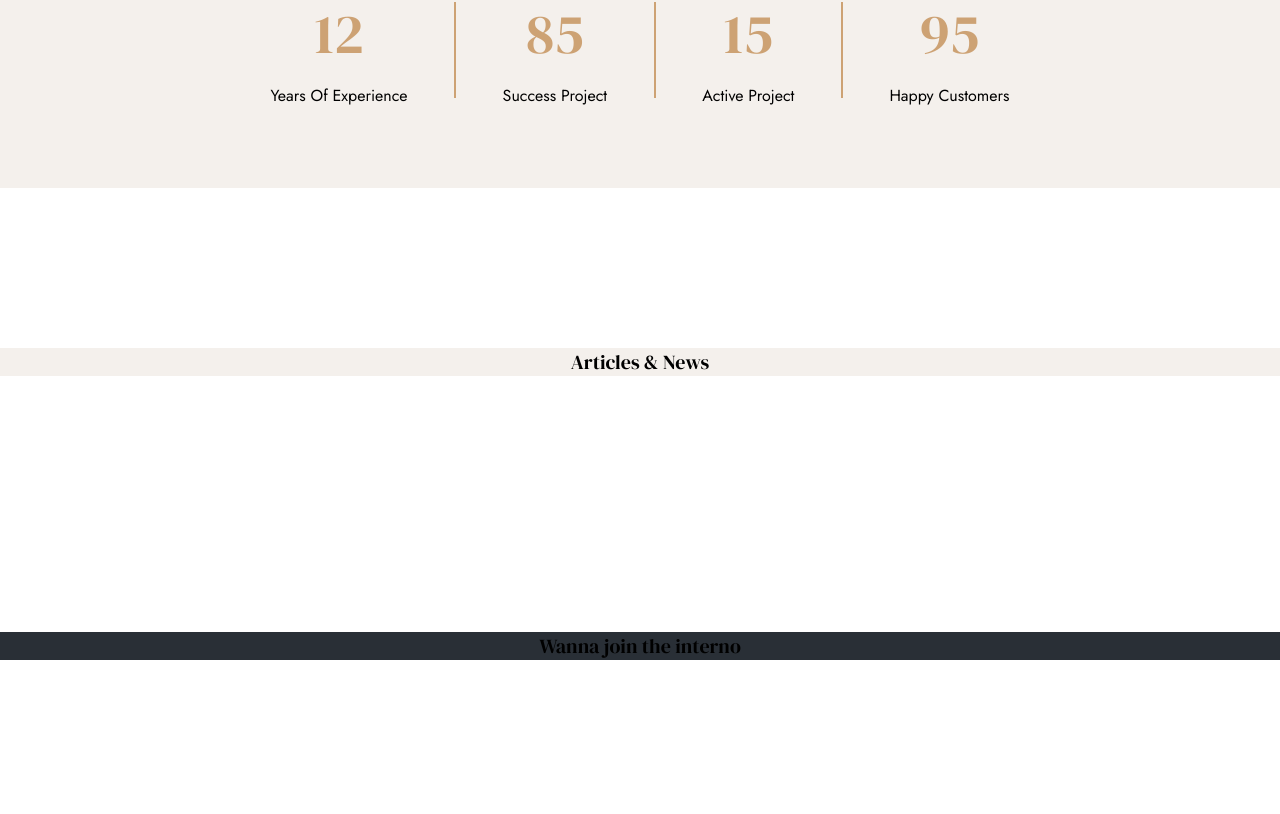
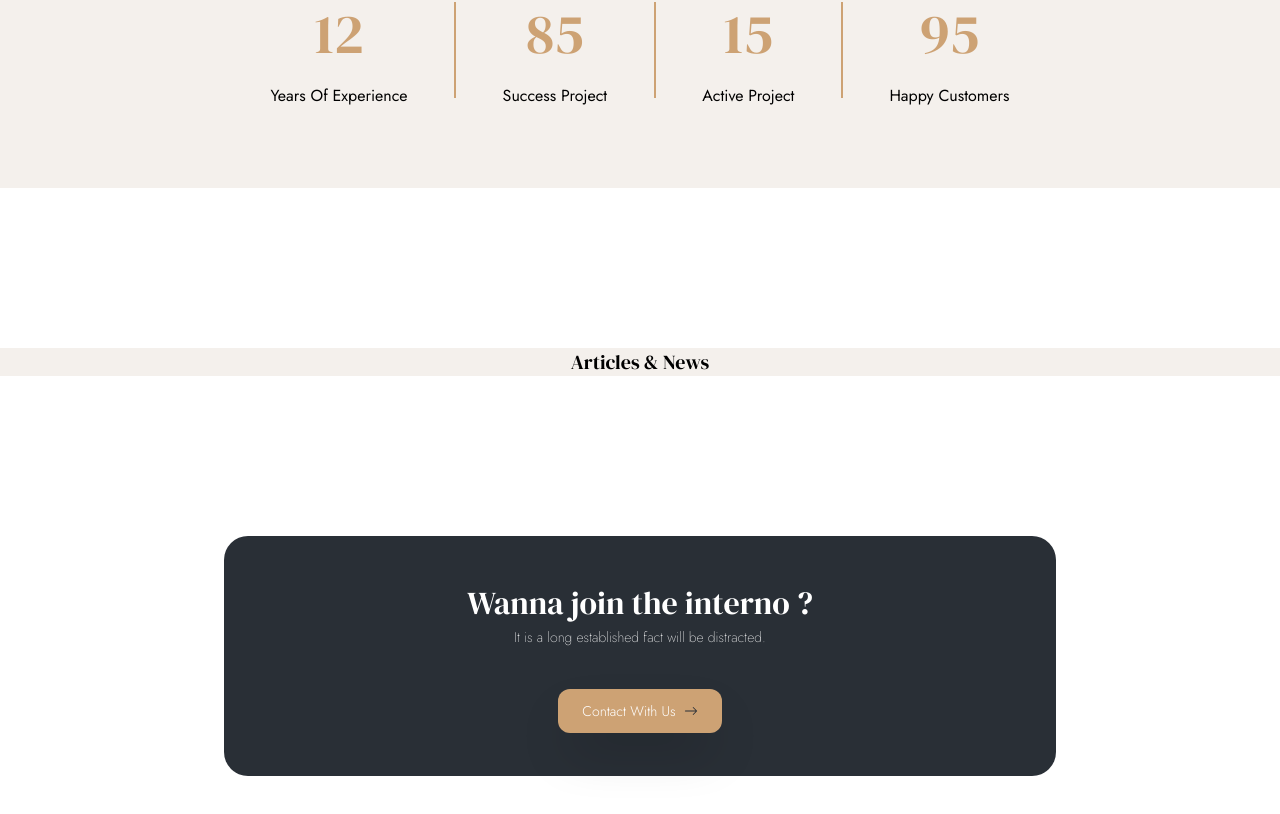
Before and after one commit to himarnoel/interior_dec, a React (Vite) app: page / in a window 1280 px wide. Shown: the part 4055-4869 px from the top of the page. Before the commit the page ends 4715 px from the top, so only its background shows below. Built offline with nearby package versions, Linux system fonts and the light colour scheme.

Commit message:
done  with join

```diff
--- a/src/Components/Join.jsx
+++ b/src/Components/Join.jsx
@@ -1,13 +1,23 @@
 import React from "react";
+import { BsArrowRight } from "react-icons/bs";
 
 const Join = () => {
   return (
     <div>
-      <div className="w-full ">
-        <div className="bg-[#292F36] w-full flex justify-center ">
-          <p className="text-xl">
-            Wanna join the interno
-          </p>
+      <div className="w-full  xl:px-[14rem] lg:px-[9rem] sm:px-[1.3rem] md:px-[2.5rem] px-[3rem] mt-[10rem] mb-64">
+        <div className="bg-[#292F36] w-full flex flex-col items-center justify-evenly text-center  rounded-3xl h-[15rem]">
+          <div>
+            {" "}
+            <p className="text-[2rem] text-white">Wanna join the interno ?</p>
+            <p className="font-jost text-sm font-thin text-white">
+              It is a long established fact will be distracted.
+            </p>
+          </div>
+          <button className="p-3 px-6 shadow-2xl bg-[#CDA274] rounded-xl text-white font-jost text-sm font-light flex items-center">
+            {" "}
+            Contact With Us
+            <BsArrowRight className="ml-2 text-[#292F36]" />
+          </button>
         </div>
       </div>
     </div>
--- a/src/Components/News.jsx
+++ b/src/Components/News.jsx
@@ -1,12 +1,13 @@
 import React from "react";
+import { BsArrowRight } from "react-icons/bs";
 
 const News = () => {
   return (
     <div>
-      <div className="w-full  bg-[#F4F0EC]   xl:px-[14rem] lg:px-[9rem] sm:px-[1.3rem] md:px-[2.5rem] px-[3rem] mt-[10rem] mb-64">
+      <div className="w-full  bg-[#F4F0EC]   xl:px-[14rem] lg:px-[9rem] sm:px-[1.3rem] md:px-[2.5rem] px-[3rem] mt-[10rem] ">
         <div className=" text-center">
           <p className="text-xl text-center">Articles & News</p>
-          <p></p>
+
         </div>
       </div>
     </div>
```
